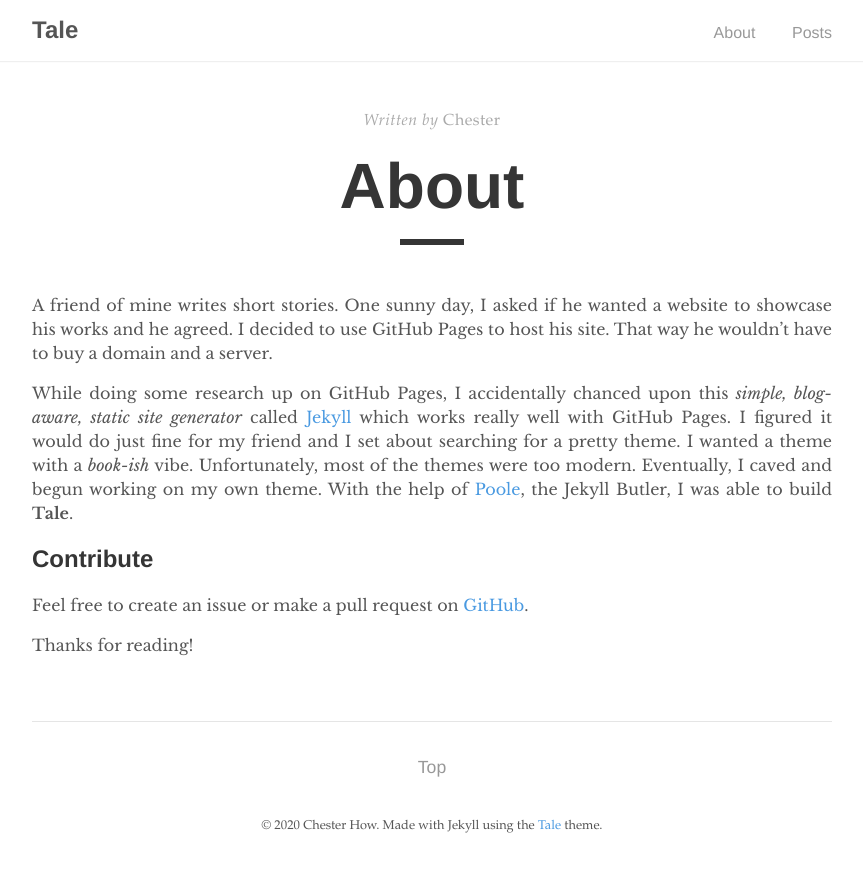
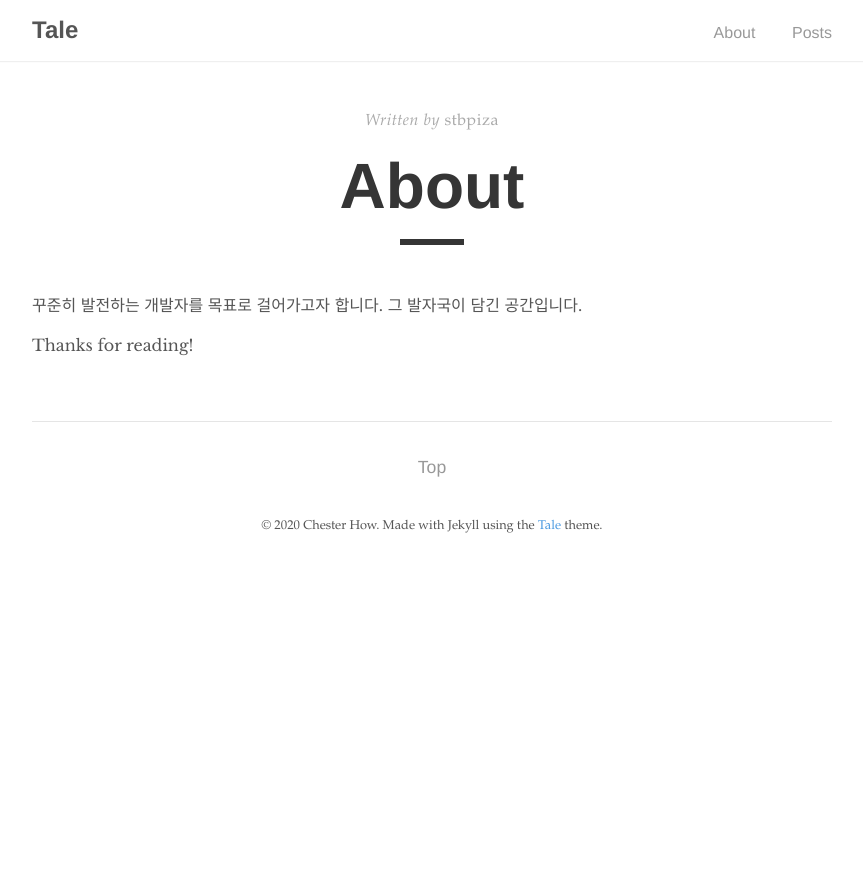
Before and after one commit to stbpiza/stbpiza.github.io, a Jekyll site: the page built from _pages/about.md, in a window 1280 px wide. Shown: the top 872 px of the page, without its empty margins (208-1071 px from the left). Built offline with Jekyll 4.4.1, drawn with Linux system fonts in a browser that asks for light colours.

Commit message:
Update about.md

```diff
--- a/_pages/about.md
+++ b/_pages/about.md
@@ -1,15 +1,11 @@
 ---
 layout: post
 title: "About"
-author: "Chester"
+author: "stbpiza"
 permalink: /about/
 ---
 
-A friend of mine writes short stories. One sunny day, I asked if he wanted a website to showcase his works and he agreed. I decided to use GitHub Pages to host his site. That way he wouldn't have to buy a domain and a server.
-
-While doing some research up on GitHub Pages, I accidentally chanced upon this _simple, blog-aware, static site generator_ called [Jekyll](https://jekyllrb.com/) which works really well with GitHub Pages. I figured it would do just fine for my friend and I set about searching for a pretty theme. I wanted a theme with a _book-ish_ vibe. Unfortunately, most of the themes were too modern. Eventually, I caved and begun working on my own theme. With the help of [Poole](https://github.com/poole/poole), the Jekyll Butler, I was able to build **Tale**.
-
-## Contribute
-Feel free to create an issue or make a pull request on [GitHub](https://github.com/chesterhow/tale).
+꾸준히 발전하는 개발자를 목표로 걸어가고자 합니다.
+그 발자국이 담긴 공간입니다.
 
 Thanks for reading!
```
